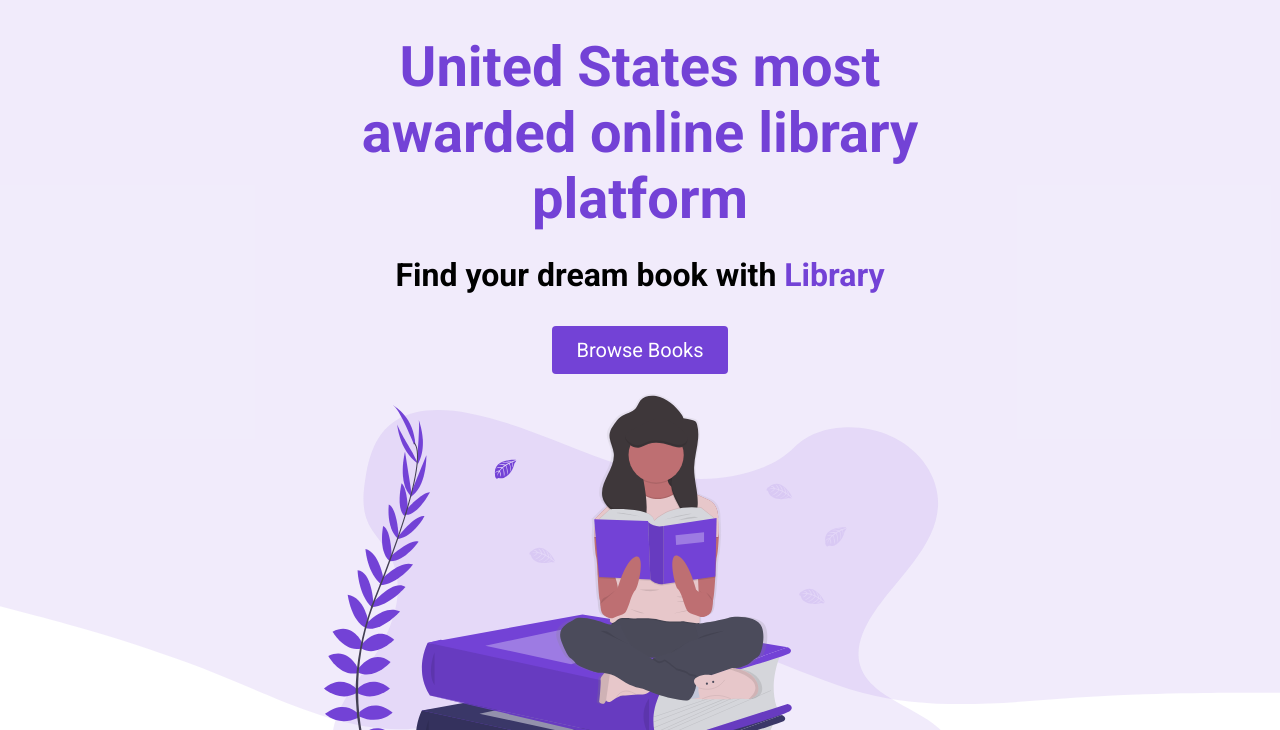
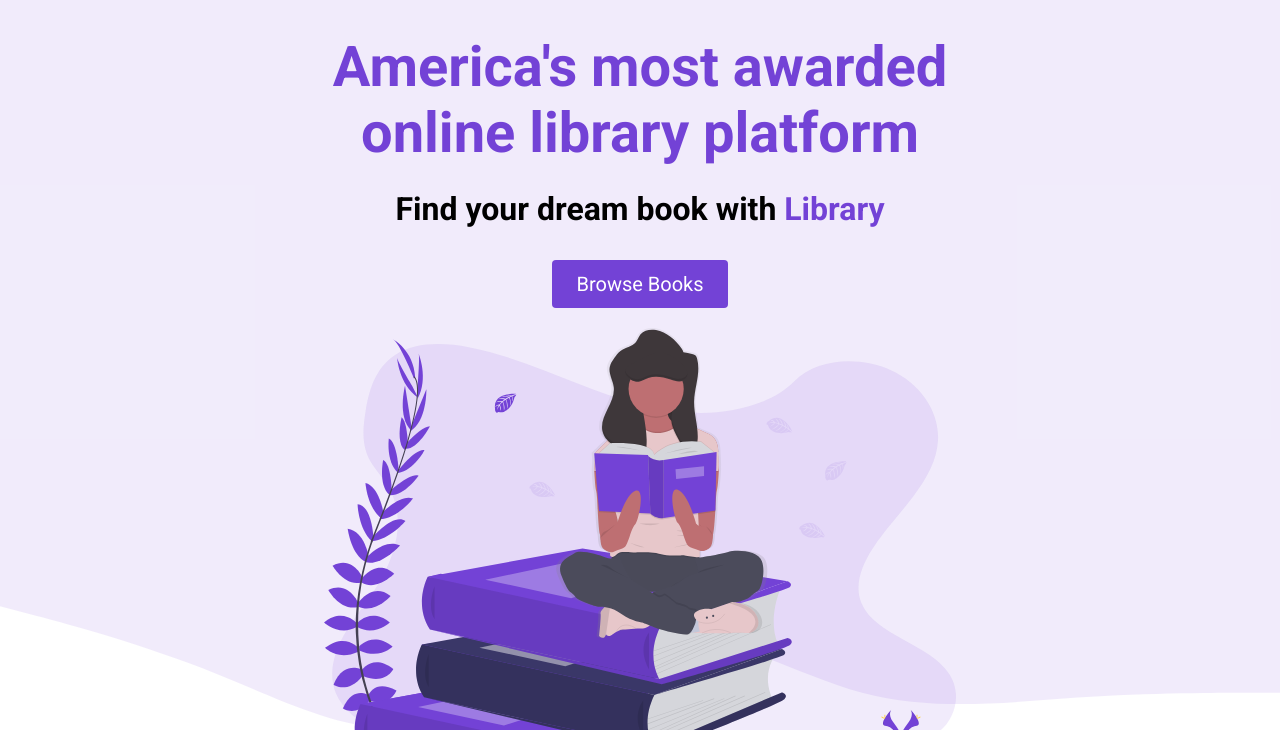
Before and after one commit to jeffreyrose4/E-Commerce-Library, a plain HTML site: page index.html in a window 1280 px wide. Shown: the part 70-800 px from the top of the page. Drawn offline with Linux system fonts and the light colour scheme.

Commit message:
changed header

```diff
--- a/index.html
+++ b/index.html
@@ -43,7 +43,7 @@
     <header>
       <div class="header__container">
         <div class="header__description">
-          <h1>United States most awarded online library platform</h1>
+          <h1>America's most awarded online library platform</h1>
           <h2>Find your dream book with <span class="purple">Library</span></h2>
           <a href="#features">
             <button class="btn">Browse Books</button>
```
